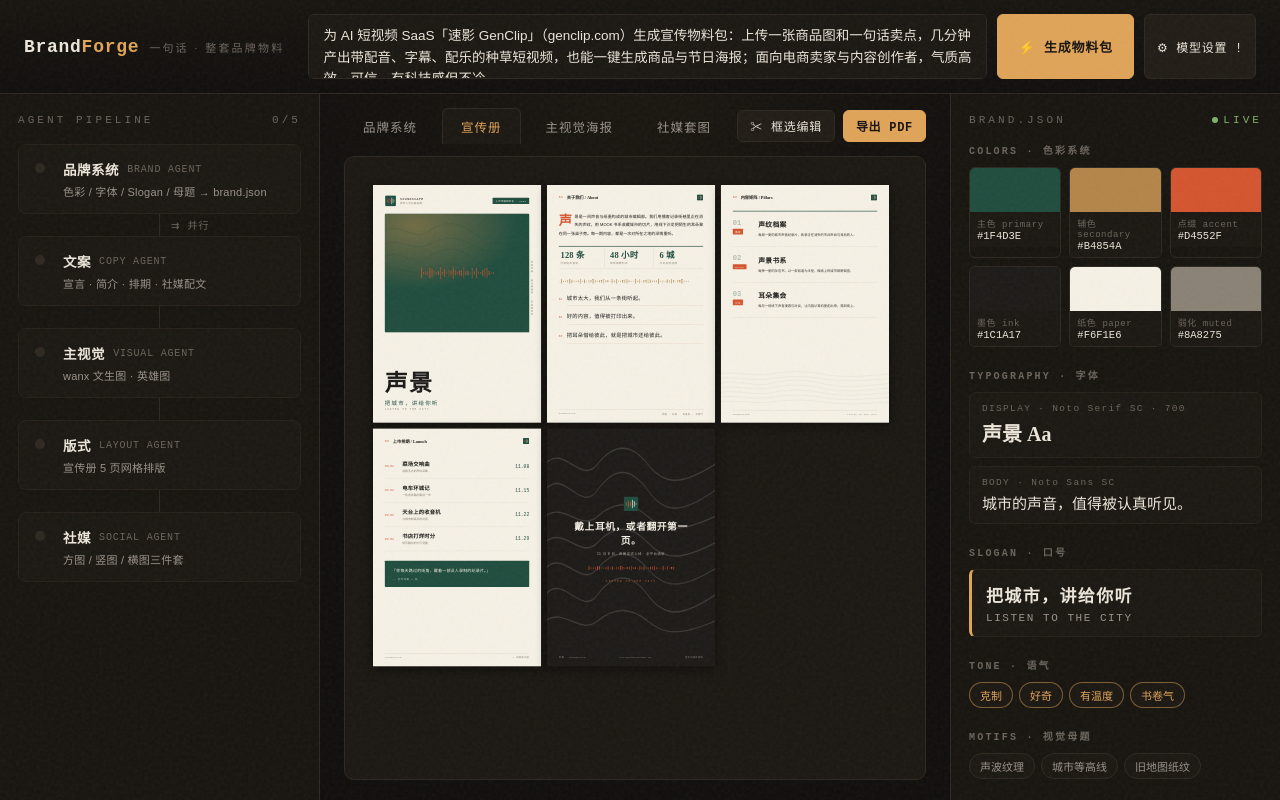
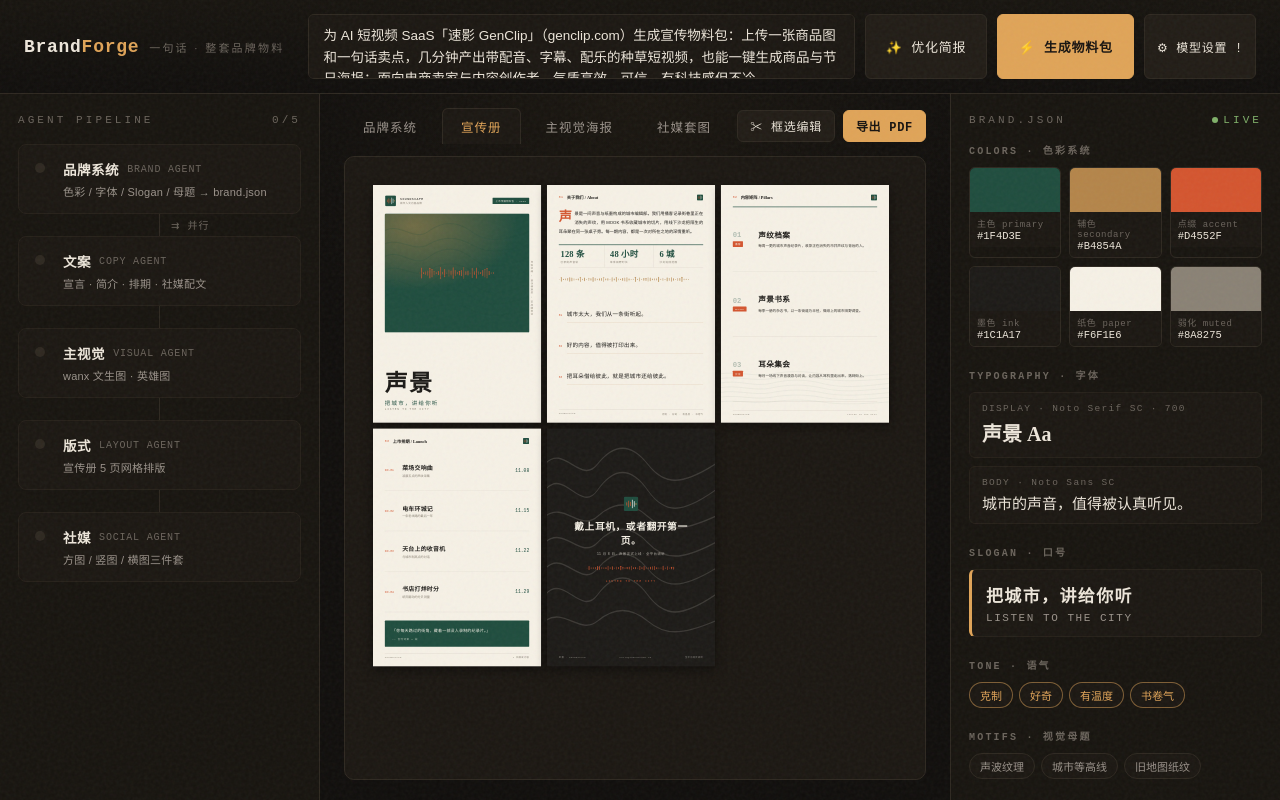
Before and after one commit to coolhfei/BloomPen, a React (Vite) app: page / in a window 1280 px wide. Built offline with nearby package versions, Linux system fonts and the light colour scheme.

Commit message:
feat: 简报 AI 优化（口语碎片→结构化品牌简报，可撤销）; 装饰体系按品牌母题自动选择（声波/等高线/网点/斜纹/同心弧），Logo 同源; P2/P3/P4 纵向撑满排版消灭下半页空白

```diff
--- a/src/App.tsx
+++ b/src/App.tsx
@@ -4,7 +4,7 @@ import { Stage, type Tab } from './components/Stage'
 import { TokenInspector } from './components/TokenInspector'
 import { SettingsModal } from './components/SettingsModal'
 import { DEMO_BRIEFS, DEMO_RESULT } from './lib/demoData'
-import { editBrandTokens, runPipeline } from './lib/orchestrator'
+import { editBrandTokens, optimizeBrief, runPipeline } from './lib/orchestrator'
 import { applyBrand } from './lib/tokens'
 import { llmReady, loadSettings, saveSettings } from './lib/providers/config'
 import type { AppSettings } from './lib/providers/types'
@@ -32,6 +32,8 @@ export default function App() {
   const [flash, setFlash] = useState(false)
   const [settings, setSettings] = useState<AppSettings>(() => loadSettings())
   const [settingsOpen, setSettingsOpen] = useState(false)
+  const [optimizing, setOptimizing] = useState(false)
+  const [originalBrief, setOriginalBrief] = useState<string | null>(null)
   const toastId = useRef(0)
 
   const toast = useCallback((msg: string, err = false) => {
@@ -51,6 +53,26 @@ export default function App() {
   }, [result, brandVersion])
 
   const emit = useCallback((e: AgentEvent) => setEvents((prev) => [...prev, e]), [])
+
+  const onOptimizeBrief = async () => {
+    if (!brief.trim() || optimizing || phase === 'running') return
+    if (!llmReady(settings)) {
+      toast('请先在「模型设置」中配置文本模型', true)
+      setSettingsOpen(true)
+      return
+    }
+    setOptimizing(true)
+    try {
+      const optimized = await optimizeBrief(brief.trim(), settings)
+      setOriginalBrief(brief)
+      setBrief(optimized)
+      toast('简报已优化，可继续手动微调；不满意可恢复原文')
+    } catch (e) {
+      toast(`简报优化失败：${(e as Error).message}`, true)
+    } finally {
+      setOptimizing(false)
+    }
+  }
 
   const run = async () => {
     if (!brief.trim() || phase === 'running') return
@@ -130,7 +152,15 @@ export default function App() {
                 ))}
               </div>
             )}
+            {originalBrief && brief !== originalBrief && (
+              <button className="brief-undo" onClick={() => setBrief(originalBrief)}>
+                ↩ 恢复原文
+              </button>
+            )}
           </div>
+          <button className="btn" onClick={onOptimizeBrief} disabled={optimizing || running || !brief.trim()}>
+            {optimizing ? '✨ 优化中…' : '✨ 优化简报'}
+          </button>
           <button className="btn btn-primary" onClick={run} disabled={running || !brief.trim()}>
             {running ? '⚙ Agent 协作中…' : '⚡ 生成物料包'}
           </button>
--- a/src/components/Poster.tsx
+++ b/src/components/Poster.tsx
@@ -1,5 +1,5 @@
 import type { BrandSystem, CopyBundle } from '../lib/types'
-import { ContourField, LogoMark, WaveLine } from './BrandMark'
+import { ContourField, LogoMark, MotifDecor } from './BrandMark'
 
 interface Props {
   brand: BrandSystem
@@ -30,7 +30,7 @@ export function Poster({ brand, copy, heroUrl }: Props) {
         <h1 className="bf-poster-name">{brand.brandName}</h1>
         <p className="bf-poster-slogan">{brand.slogan.zh}</p>
         <div className="bf-poster-wave">
-          <WaveLine width={300} height={22} color={brand.colors.accent} />
+          <MotifDecor width={300} height={22} color={brand.colors.accent} brand={brand} />
         </div>
         <p className="bf-poster-quote">「{copy.quotes[1]?.text ?? copy.manifesto[0]}」</p>
       </div>
--- a/src/components/Social.tsx
+++ b/src/components/Social.tsx
@@ -1,5 +1,5 @@
 import type { BrandSystem, CopyBundle } from '../lib/types'
-import { ContourField, LogoMark, WaveLine } from './BrandMark'
+import { ContourField, LogoMark, MotifDecor } from './BrandMark'
 
 interface Props {
   brand: BrandSystem
@@ -18,7 +18,7 @@ export function QuoteCard({ brand, copy }: Props) {
       </header>
       <p className="bf-quote-card-text">「{quote.text}」</p>
       <div className="bf-quote-card-wave">
-        <WaveLine width={280} height={20} color={brand.colors.accent} />
+        <MotifDecor width={280} height={20} color={brand.colors.accent} brand={brand} />
       </div>
       <footer className="bf-quote-card-foot">
         <cite>—— {quote.source}</cite>
@@ -70,7 +70,7 @@ export function BannerCard({ brand, copy }: Props) {
         </div>
       </div>
       <div className="bf-banner-mid">
-        <WaveLine width={360} height={26} color={brand.colors.accent} />
+        <MotifDecor width={360} height={26} color={brand.colors.accent} brand={brand} />
         <div className="bf-banner-tags">
           {copy.pillars.map((p, i) => (
             <span className="bf-banner-tag" key={i}>
--- a/src/components/Stage.tsx
+++ b/src/components/Stage.tsx
@@ -3,7 +3,7 @@ import type { BrandSystem, GenResult } from '../lib/types'
 import { Brochure } from './Brochure'
 import { Poster } from './Poster'
 import { BannerCard, ProgramCard, QuoteCard } from './Social'
-import { LogoMark, WaveLine } from './BrandMark'
+import { LogoMark, MotifDecor } from './BrandMark'
 import { exportPdf, exportPng, exportTagged } from '../lib/exports'
 import templatesCss from './templates.css?inline'
 
@@ -409,7 +409,7 @@ function BrandSheet({ brand, copy }: { brand: BrandSystem; copy: GenResult['copy
           <div className="zh">{brand.slogan.zh}</div>
           <div className="en">{brand.slogan.en}</div>
           <div style={{ marginTop: 18 }}>
-            <WaveLine width={300} height={20} color={brand.colors.accent} />
+            <MotifDecor width={300} height={20} color={brand.colors.accent} brand={brand} />
           </div>
         </div>
         <div className="bf-sheet-sec">
@@ -440,7 +440,7 @@ function BrandSheet({ brand, copy }: { brand: BrandSystem; copy: GenResult['copy
             </div>
           </div>
           <div style={{ flex: 1, overflow: 'hidden' }}>
-            <WaveLine width={520} height={40} color={brand.colors.primary} />
+            <MotifDecor width={520} height={40} color={brand.colors.primary} brand={brand} />
           </div>
         </div>
       </div>
--- a/src/components/templates.css
+++ b/src/components/templates.css
@@ -27,6 +27,14 @@
   font-family: var(--font-body, 'Noto Sans SC', sans-serif);
   flex: none;
   box-shadow: 0 18px 50px rgba(0, 0, 0, 0.45);
+}
+
+/* 内容型页面（P2/P3/P4）纵向撑满，杜绝下半页空白 */
+.bf-intro,
+.bf-pillars,
+.bf-programs {
+  display: flex;
+  flex-direction: column;
 }
 
 .bf-page-head {
@@ -168,11 +176,15 @@
 
 /* ── P2 简介 ─────────────────────────────── */
 .bf-intro-body {
-  padding: 56px;
+  flex: 1;
+  min-height: 0;
+  display: flex;
+  flex-direction: column;
+  padding: 40px 56px 92px;
 }
 .bf-intro-text {
-  font-size: 19px;
-  line-height: 2.1;
+  font-size: 20px;
+  line-height: 2.15;
   text-align: justify;
   color: var(--brand-ink);
 }
@@ -186,13 +198,14 @@
   color: var(--brand-accent);
 }
 .bf-intro-wave {
-  margin: 44px 0 40px;
+  margin: 36px 0;
 }
 .bf-manifesto {
   list-style: none;
+  flex: 1;
   display: flex;
   flex-direction: column;
-  gap: 30px;
+  justify-content: space-evenly;
 }
 .bf-manifesto li {
   display: flex;
@@ -208,11 +221,11 @@
 .bf-manifesto-text {
   font-family: var(--font-display, serif);
   font-weight: 500;
-  font-size: 25px;
-  line-height: 1.6;
+  font-size: 26px;
+  line-height: 1.7;
   letter-spacing: 0.04em;
   border-bottom: 1px solid color-mix(in srgb, var(--brand-secondary) 40%, transparent);
-  padding-bottom: 18px;
+  padding-bottom: 16px;
   flex: 1;
 }
 
@@ -251,17 +264,20 @@
 
 /* ── P3 内容矩阵 ─────────────────────────────── */
 .bf-pillar-list {
-  padding: 48px 56px 0;
+  flex: 1;
+  min-height: 0;
   display: flex;
   flex-direction: column;
-  gap: 0;
+  padding: 28px 56px 100px;
   position: relative;
   z-index: 1;
 }
 .bf-pillar {
+  flex: 1;
   display: flex;
   gap: 28px;
-  padding: 38px 0;
+  align-items: center;
+  padding: 20px 0;
   border-bottom: 1px solid color-mix(in srgb, var(--brand-muted) 30%, transparent);
 }
 .bf-pillar:first-child {
@@ -293,13 +309,13 @@
 .bf-pillar-title {
   font-family: var(--font-display, serif);
   font-weight: var(--font-display-weight, 700);
-  font-size: 32px;
+  font-size: 36px;
   letter-spacing: 0.05em;
   margin-bottom: 14px;
 }
 .bf-pillar-desc {
-  font-size: 15.5px;
-  line-height: 1.95;
+  font-size: 17px;
+  line-height: 2.05;
   color: color-mix(in srgb, var(--brand-ink) 78%, var(--brand-muted));
   text-align: justify;
 }
@@ -318,15 +334,18 @@
 
 /* ── P4 排期 ─────────────────────────────── */
 .bf-program-list {
-  padding: 48px 56px 0;
+  flex: 1;
+  min-height: 0;
   display: flex;
   flex-direction: column;
+  padding: 28px 56px 0;
 }
 .bf-program {
+  flex: 1;
   display: flex;
   align-items: center;
   gap: 24px;
-  padding: 26px 0;
+  padding: 18px 0;
   border-bottom: 1px dashed color-mix(in srgb, var(--brand-muted) 45%, transparent);
 }
 .bf-program-no {
@@ -342,13 +361,13 @@
 .bf-program-title {
   font-family: var(--font-display, serif);
   font-weight: var(--font-display-weight, 700);
-  font-size: 25px;
+  font-size: 28px;
   letter-spacing: 0.04em;
 }
 .bf-program-sub {
-  font-size: 13.5px;
+  font-size: 14.5px;
   color: var(--brand-muted);
-  margin-top: 5px;
+  margin-top: 6px;
 }
 .bf-program-date {
   font-family: 'IBM Plex Mono', monospace;
@@ -357,7 +376,7 @@
   color: var(--brand-primary);
 }
 .bf-quote-strip {
-  margin: 46px 56px 0;
+  margin: 40px 56px 92px;
   padding: 30px 34px;
   background: var(--brand-primary);
   color: var(--brand-paper);
--- a/src/global.css
+++ b/src/global.css
@@ -156,6 +156,23 @@ body::after {
 .btn-sm {
   padding: 6px 12px;
   font-size: 12px;
+}
+.brief-undo {
+  position: absolute;
+  top: calc(100% + 6px);
+  right: 0;
+  z-index: 50;
+  font-family: var(--mono);
+  font-size: 11px;
+  color: var(--amber);
+  background: var(--panel-2);
+  border: 1px solid var(--line);
+  border-radius: 5px;
+  padding: 4px 10px;
+  cursor: pointer;
+}
+.brief-undo:hover {
+  border-color: var(--amber);
 }
 .brief-chips {
   position: absolute;
--- a/src/lib/providers/llm.ts
+++ b/src/lib/providers/llm.ts
@@ -48,6 +48,46 @@ export async function chatJSON<T>(
   return parseJSONLoose<T>(content)
 }
 
+/** 纯文本对话（不走 JSON 协议），用于简报优化等场景 */
+export async function chatText(
+  cfg: LlmConfig,
+  system: string,
+  user: string,
+  temperature = 0.7
+): Promise<string> {
+  const baseURL = cfg.baseURL.replace(/\/+$/, '')
+  const res = await httpRequest({
+    url: `${baseURL}/chat/completions`,
+    method: 'POST',
+    headers: {
+      'Content-Type': 'application/json',
+      ...(cfg.apiKey ? { Authorization: `Bearer ${cfg.apiKey}` } : {}),
+    },
+    body: JSON.stringify({
+      model: cfg.model,
+      temperature,
+      messages: [
+        { role: 'system', content: system },
+        { role: 'user', content: user },
+      ],
+    }),
+    responseType: 'text',
+    timeoutMs: 120_000,
+  })
+  if (res.status < 200 || res.status >= 300) {
+    throw new Error(`LLM 请求失败（HTTP ${res.status}）：${res.body.slice(0, 200)}`)
+  }
+  let content = ''
+  try {
+    const data = JSON.parse(res.body)
+    content = data?.choices?.[0]?.message?.content ?? ''
+  } catch {
+    throw new Error(`LLM 响应不是合法 JSON：${res.body.slice(0, 120)}`)
+  }
+  if (!content) throw new Error('LLM 返回空内容')
+  return content.trim()
+}
+
 /** 连接测试：一次极短调用 */
 export async function testLlm(cfg: LlmConfig): Promise<string> {
   const baseURL = cfg.baseURL.replace(/\/+$/, '')
```
Also changed, not shown: src/components/BrandMark.tsx (+168 -30 lines), src/components/Brochure.tsx (+4 -4 lines), src/lib/orchestrator.ts (+14 -1 lines), src/lib/prompts.ts (+15 -0 lines).
